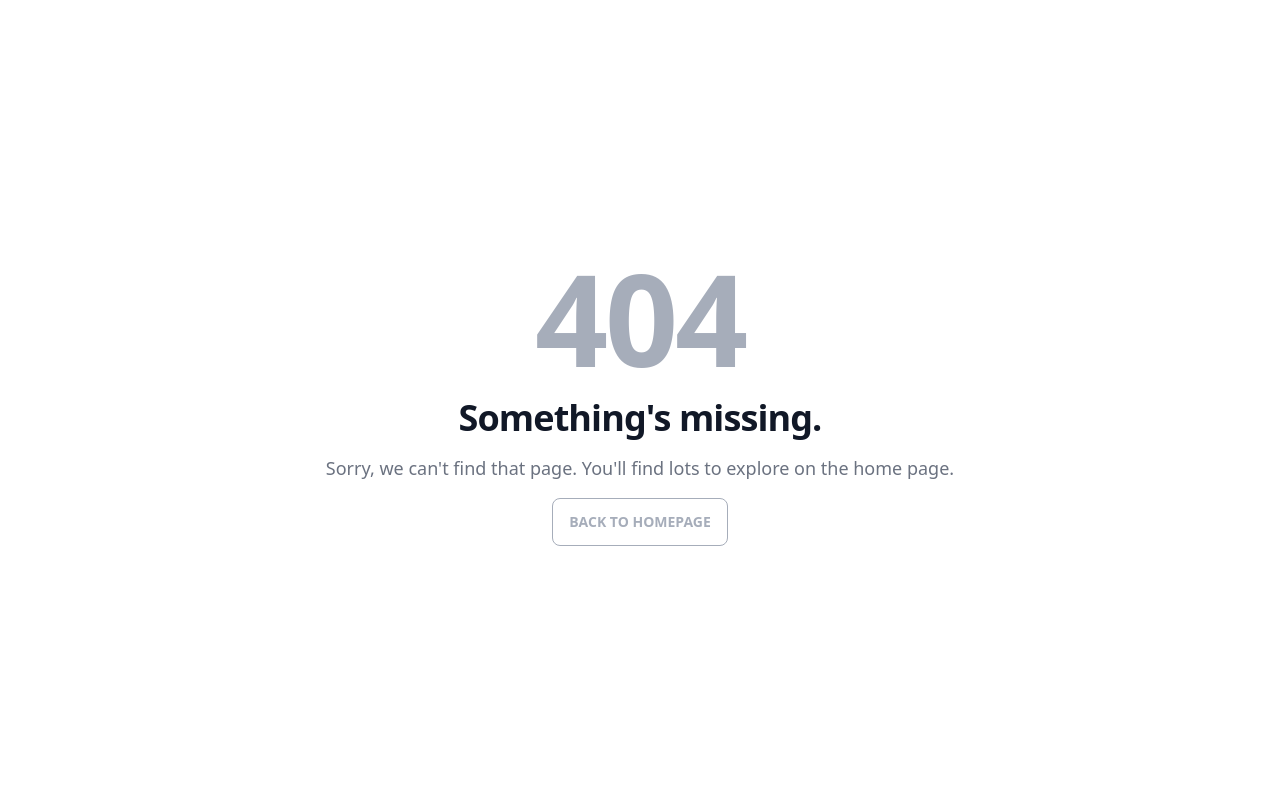
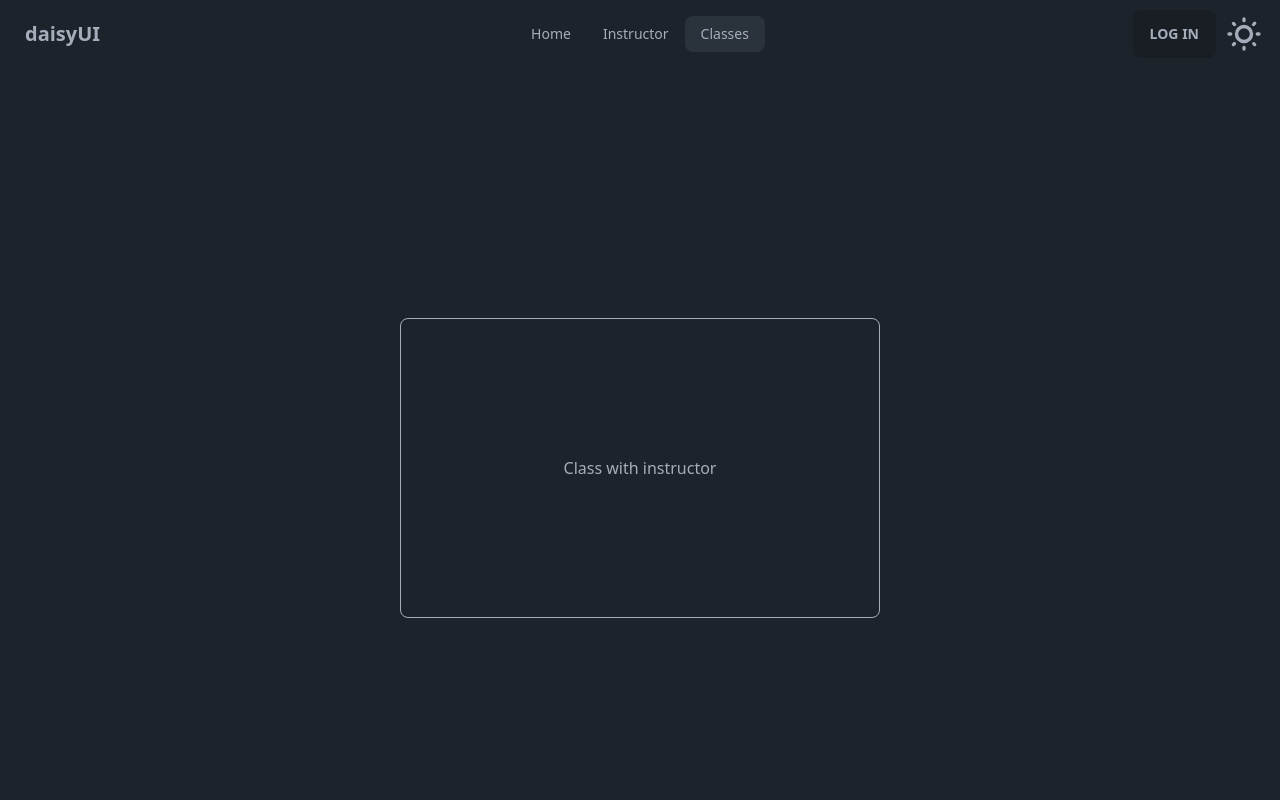
Before and after one commit to Toufiquer/grand-chef-12-client, a React (Vite) app: page /classes/instructor/name in a window 1280 px wide. Before the commit this address had no page. Shown: the top 800 px of the page. Built offline with nearby package versions, Linux system fonts and the light colour scheme; no server answers.

Commit message:
add new route for classes of Instructor

```diff
--- a/src/components/CardWithImg/CardWithImg.jsx
+++ b/src/components/CardWithImg/CardWithImg.jsx
@@ -23,7 +23,7 @@ const CardWithImg = () => {
             <strong>Name of the Classes: </strong> Class1 , Class2
           </p>
           <div className="card-actions justify-end">
-            <Link to="/classes/instructor" className="btn btn-primary">
+            <Link to="/classes/instructor/name" className="btn btn-primary">
               See Classes
             </Link>
           </div>
--- /dev/null
+++ b/src/pages/ClassesInstructor/ClassesInstructor.jsx
@@ -0,0 +1,11 @@
+import DisplayCenter from "../../components/DisplayCenter/DisplayCenter";
+
+const ClassesInstructor = () => {
+  return (
+    <div>
+      <DisplayCenter>Class with instructor</DisplayCenter>
+    </div>
+  );
+};
+
+export default ClassesInstructor;
--- a/src/router/router.jsx
+++ b/src/router/router.jsx
@@ -1,15 +1,14 @@
 import { createBrowserRouter } from "react-router-dom";
 import Home from "../pages/Home/Home";
 import Main from "../layout/Main/Main";
-import About from "../pages/About/About";
 import LogIn from "../pages/LogIn/LogIn";
-import AddTour from "../pages/AddTour/AddTour";
 import AdminDashboard from "../pages/adminDashboard/adminDashboard";
 import DisplayCenter from "../components/DisplayCenter/DisplayCenter";
 import DashBoardContent from "../components/DashBoardContent/DashBoardContent";
 import StudentDashboard from "../pages/StudentDashboard/StudentDashboard";
 import NotFound from "../pages/NotFound/NotFound";
 import Instructor from "../pages/Instructor/Instructor";
+import ClassesInstructor from "../pages/ClassesInstructor/ClassesInstructor";
 
 export const router = createBrowserRouter([
   {
@@ -37,10 +36,10 @@ export const router = createBrowserRouter([
     ),
   },
   {
-    path: "/addTour",
+    path: "/classes/instructor/:name",
     element: (
       <Main>
-        <AddTour />
+        <ClassesInstructor />
       </Main>
     ),
   },
```
